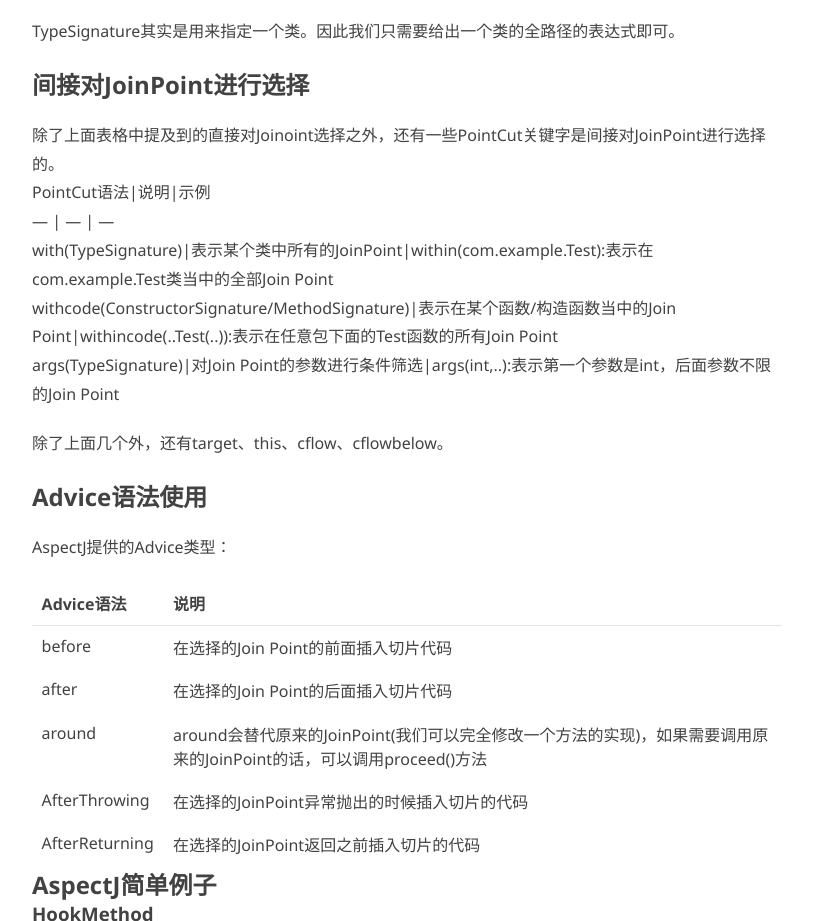
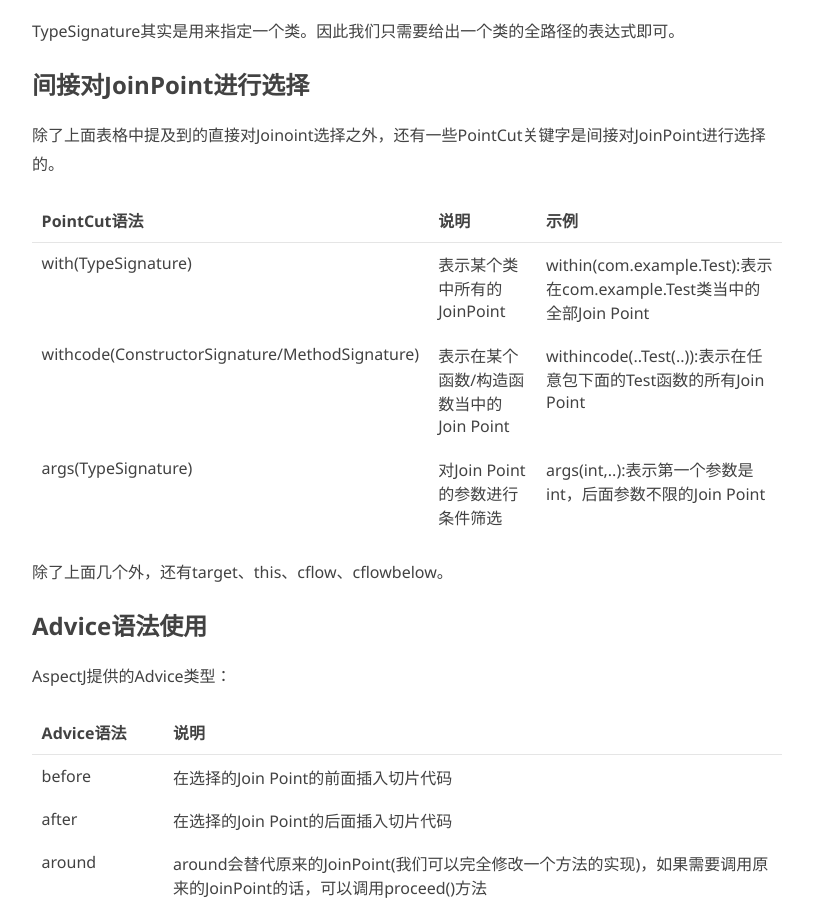
Before and after one commit to cintory/Cintory.github.io, a plain HTML site: page 2018/07/11/AspectJ-初探/index.html in a window 1280 px wide. Shown: the part 7321-8242 px from the top of the page, without its empty margins (233-1046 px from the left). Drawn offline with Linux system fonts and the light colour scheme.

Commit message:
Site updated: 2018-07-11 23:46:20

```diff
--- a/2018/07/11/AspectJ-初探/index.html
+++ b/2018/07/11/AspectJ-初探/index.html
@@ -271,7 +271,33 @@
 <h4 id="表达式-2"><a href="#表达式-2" class="headerlink" title="表达式"></a>表达式</h4><p>[@注解][访问权限] 类型 类全路径名.成员变量名</p>
 <h4 id="例子-2"><a href="#例子-2" class="headerlink" title="例子"></a>例子</h4><p>String com.example..People.lastName:表示com.example包下面的People这个类中名为lastName的String类型的成员变量</p>
 <h3 id="TypeSignature"><a href="#TypeSignature" class="headerlink" title="TypeSignature"></a>TypeSignature</h3><p>TypeSignature其实是用来指定一个类。因此我们只需要给出一个类的全路径的表达式即可。</p>
-<h2 id="间接对JoinPoint进行选择"><a href="#间接对JoinPoint进行选择" class="headerlink" title="间接对JoinPoint进行选择"></a>间接对JoinPoint进行选择</h2><p>除了上面表格中提及到的直接对Joinoint选择之外，还有一些PointCut关键字是间接对JoinPoint进行选择的。<br>PointCut语法|说明|示例<br>— | — | —<br>with(TypeSignature)|表示某个类中所有的JoinPoint|within(com.example.Test):表示在com.example.Test类当中的全部Join Point<br>withcode(ConstructorSignature/MethodSignature)|表示在某个函数/构造函数当中的Join Point|withincode(..Test(..)):表示在任意包下面的Test函数的所有Join Point<br>args(TypeSignature)|对Join Point的参数进行条件筛选|args(int,..):表示第一个参数是int，后面参数不限的Join Point</p>
+<h2 id="间接对JoinPoint进行选择"><a href="#间接对JoinPoint进行选择" class="headerlink" title="间接对JoinPoint进行选择"></a>间接对JoinPoint进行选择</h2><p>除了上面表格中提及到的直接对Joinoint选择之外，还有一些PointCut关键字是间接对JoinPoint进行选择的。</p>
+<table>
+<thead>
+<tr>
+<th>PointCut语法</th>
+<th>说明</th>
+<th>示例</th>
+</tr>
+</thead>
+<tbody>
+<tr>
+<td>with(TypeSignature)</td>
+<td>表示某个类中所有的JoinPoint</td>
+<td>within(com.example.Test):表示在com.example.Test类当中的全部Join Point</td>
+</tr>
+<tr>
+<td>withcode(ConstructorSignature/MethodSignature)</td>
+<td>表示在某个函数/构造函数当中的Join Point</td>
+<td>withincode(..Test(..)):表示在任意包下面的Test函数的所有Join Point</td>
+</tr>
+<tr>
+<td>args(TypeSignature)</td>
+<td>对Join Point的参数进行条件筛选</td>
+<td>args(int,..):表示第一个参数是int，后面参数不限的Join Point</td>
+</tr>
+</tbody>
+</table>
 <p>除了上面几个外，还有target、this、cflow、cflowbelow。</p>
 <h2 id="Advice语法使用"><a href="#Advice语法使用" class="headerlink" title="Advice语法使用"></a>Advice语法使用</h2><p>AspectJ提供的Advice类型：</p>
 <table>
```
